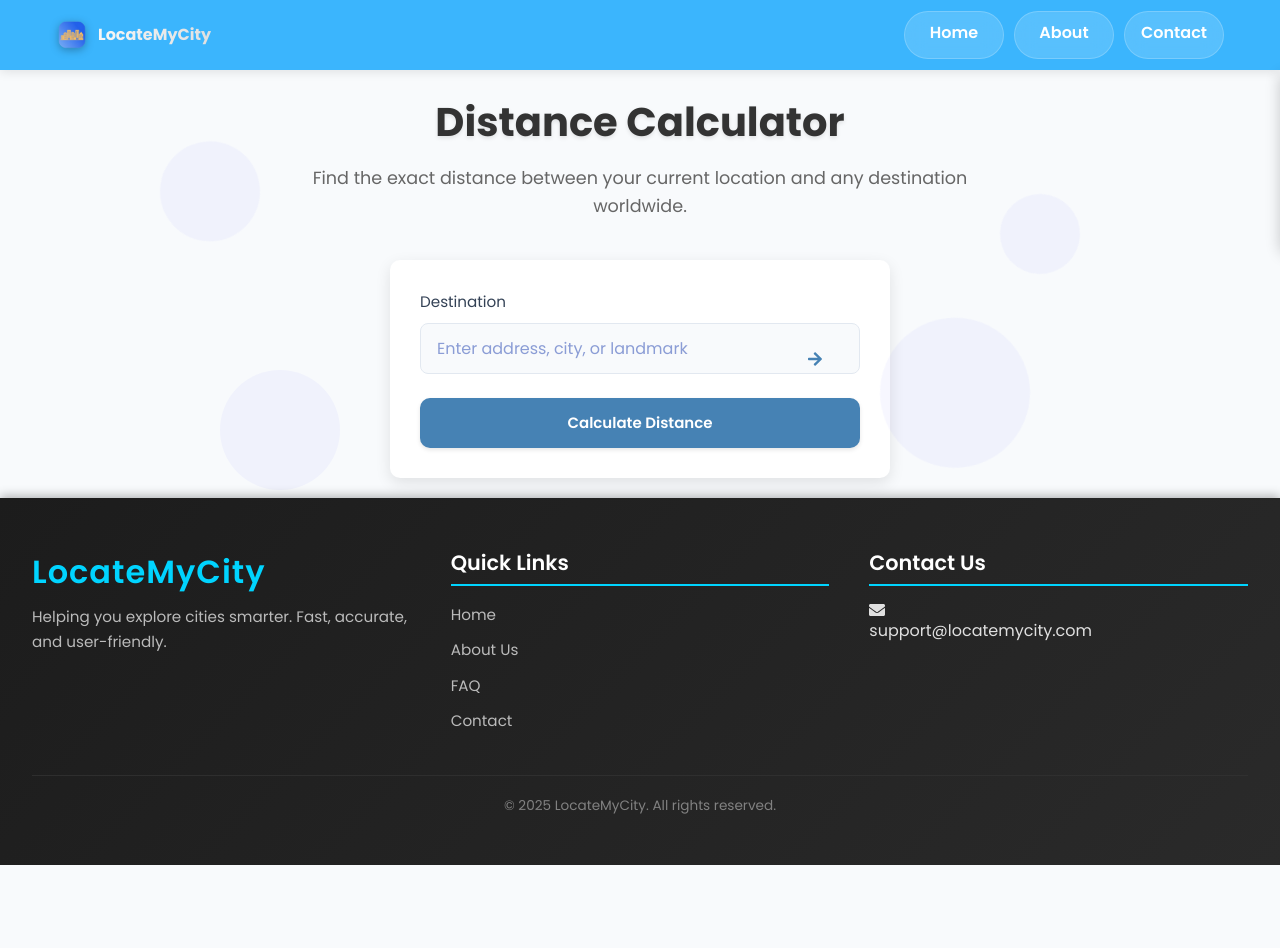
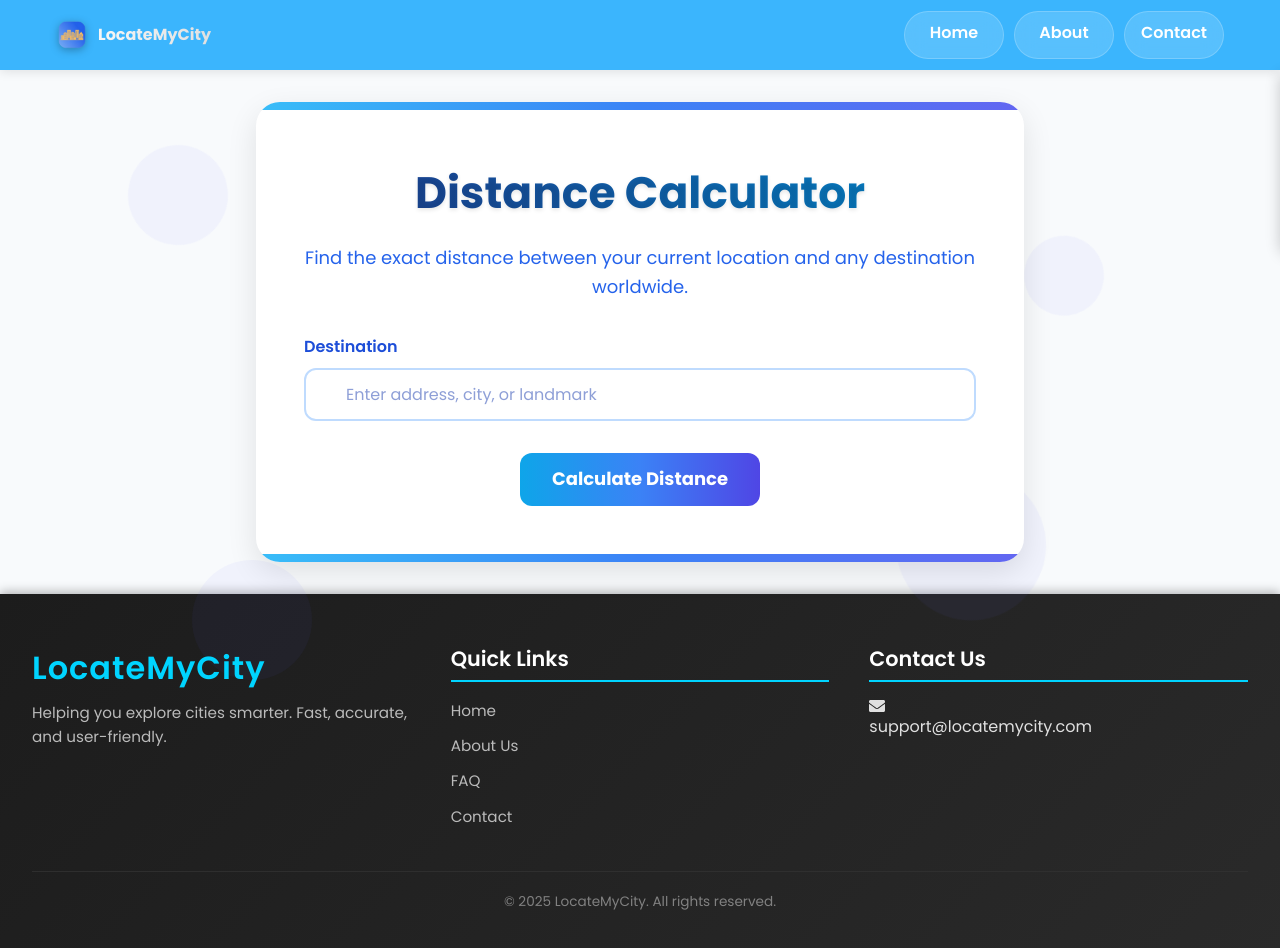
Before and after one commit to Malkan-Shaheen/locate-my-city, a Next.js app: page /location-from-me in a window 1280 px wide. Shown: the top 948 px of the page. Before the commit the page ends 865 px from the top, so only its background shows below. Built offline with nearby package versions, Linux system fonts and the light colour scheme.

Commit message:
form style consistency maintained

```diff
--- a/app/location-from-location/location-to-location/page.jsx
+++ b/app/location-from-location/location-to-location/page.jsx
@@ -47,18 +47,24 @@ export default function DistanceCalculator() {
   <title>Distance Calculator | LocateMyCity</title>
   <meta name="robots" content="index, follow" />
   <link rel="icon" type="image/png" href="/images/cityfav.png" />
-  <link rel="stylesheet" href="https://cdnjs.cloudflare.com/ajax/libs/font-awesome/6.0.0-beta3/css/all.min.css" />
+  <link
+    rel="stylesheet"
+    href="https://cdnjs.cloudflare.com/ajax/libs/font-awesome/6.0.0-beta3/css/all.min.css"
+  />
 </Head>
 
-
-      <main className="distance-page">
-        <div className="page-title">
+<main className="main2">
+  <div className="card2">
+    <div className="card-border-top2" />
+    <div className="card-content2">
+      <div className="heading2">
         <h1>Distance Calculator</h1>
         <p>Find the exact distance between two locations worldwide.</p>
       </div>
 
-        <div className="distance-container">
-          <div className="distance-form">
+      <div className="form2">
+        {/* Source Location */}
+        <div className="input-group2">
           <LocationInput
             label="Source Location"
             value={source}
@@ -66,7 +72,10 @@ export default function DistanceCalculator() {
             onPlaceSelect={setSourcePlace}
             placeholder="Enter address, city, or landmark"
           />
+        </div>
 
+        {/* Destination Location */}
+        <div className="input-group2">
           <LocationInput
             label="Destination Location"
             value={destination}
@@ -74,25 +83,30 @@ export default function DistanceCalculator() {
             onPlaceSelect={setDestinationPlace}
             placeholder="Enter address, city, or landmark"
           />
+        </div>
 
-            <button
-              className="calculate-btn"
-              onClick={handleCalculate}
-
-            >
+        {/* Button */}
+        <div className="button-wrapper2">
+          <button onClick={handleCalculate}>
             {isLoading ? (
-                <span><span className="spinner"></span> Calculating</span>
+              <span>
+                <span className="spinner"></span> Calculating
+              </span>
             ) : (
               <>
                 <span>Calculate Distance</span>
-                  <i className="fas fa-arrow-right" style={{ marginLeft: '8px' }}></i>
+                <i className="fas fa-arrow-right" style={{ marginLeft: "8px" }}></i>
               </>
             )}
           </button>
         </div>
       </div>
+    </div>
+    <div className="card-border-bottom2" />
+  </div>
 </main>
 <Footer />
+
     </>
   );
 }
--- a/app/location-from-me/page.jsx
+++ b/app/location-from-me/page.jsx
@@ -83,39 +83,61 @@ export default function DistanceCalculator() {
   <title>Distance Calculator | LocateMyCity</title>
   <link rel="icon" type="image/png" href="/favicon.png" />
   <meta name="robots" content="index, follow"></meta>
-        <link href="https://fonts.googleapis.com/css2?family=Poppins:wght@300;400;600;700&display=swap" rel="stylesheet" />
-        <link rel="stylesheet" href="https://cdnjs.cloudflare.com/ajax/libs/font-awesome/6.0.0-beta3/css/all.min.css" />
+  <link
+    href="https://fonts.googleapis.com/css2?family=Poppins:wght@300;400;600;700&display=swap"
+    rel="stylesheet"
+  />
+  <link
+    rel="stylesheet"
+    href="https://cdnjs.cloudflare.com/ajax/libs/font-awesome/6.0.0-beta3/css/all.min.css"
+  />
 </Head>
 
-      <main className="distance-page">
+<main className="main2">
   <div className="floating-elements">
-          <div className="floating-element" style={{ width: '100px', height: '100px', top: '20%', left: '10%', animationDelay: '0s' }}></div>
-          <div className="floating-element" style={{ width: '150px', height: '150px', top: '60%', left: '70%', animationDelay: '2s' }}></div>
-          <div className="floating-element" style={{ width: '80px', height: '80px', top: '30%', left: '80%', animationDelay: '4s' }}></div>
-          <div className="floating-element" style={{ width: '120px', height: '120px', top: '70%', left: '15%', animationDelay: '6s' }}></div>
+    <div
+      className="floating-element"
+      style={{ width: "100px", height: "100px", top: "20%", left: "10%", animationDelay: "0s" }}
+    ></div>
+    <div
+      className="floating-element"
+      style={{ width: "150px", height: "150px", top: "60%", left: "70%", animationDelay: "2s" }}
+    ></div>
+    <div
+      className="floating-element"
+      style={{ width: "80px", height: "80px", top: "30%", left: "80%", animationDelay: "4s" }}
+    ></div>
+    <div
+      className="floating-element"
+      style={{ width: "120px", height: "120px", top: "70%", left: "15%", animationDelay: "6s" }}
+    ></div>
   </div>
 
-        <div className="page-title">
+  <div className="card2">
+    <div className="card-border-top2" />
+    <div className="card-content2">
+      <div className="heading2">
         <h1>Distance Calculator</h1>
         <p>Find the exact distance between your current location and any destination worldwide.</p>
       </div>
 
-        <div className="distance-container">
-          <div className="distance-form">
-            <div className="form-group">
+      <div className="form2">
+        {/* Destination Input */}
+        <div className="input-group2">
           <label htmlFor="destination">Destination</label>
-              <div style={{ position: 'relative' }}>
+          <div className="input-wrapper2" style={{ position: "relative" }}>
             <input
               ref={destinationInputRef}
               type="text"
               id="destination"
-                  className="form-control"
               placeholder="Enter address, city, or landmark"
               value={destinationInput}
               onChange={handleInputChange}
               onFocus={() => setShowSuggestions(true)}
               onBlur={() => setTimeout(() => setShowSuggestions(false), 200)}
-                  aria-describedby={showSuggestions && suggestions.length > 0 ? "destination-suggestions" : undefined}
+              aria-describedby={
+                showSuggestions && suggestions.length > 0 ? "destination-suggestions" : undefined
+              }
               aria-expanded={showSuggestions && suggestions.length > 0}
               aria-autocomplete="list"
               role="combobox"
@@ -124,17 +146,18 @@ export default function DistanceCalculator() {
               onClick={() => setShowSuggestions(true)}
               aria-label="Show location suggestions"
               style={{
-                    position: 'absolute',
-                    right: '10px',
-                    top: '12px',
-                    background: 'transparent',
-                    border: 'none',
-                    cursor: 'pointer',
-                    color: '#4682B4',
-                    fontSize: '1rem',
-                    padding: '5px',
-                    borderRadius: '50%',
-                    transition: 'all 0.3s ease'
+                position: "absolute",
+                right: "10px",
+                top: "12px",
+                background: "transparent",
+                border: "none",
+                cursor: "pointer",
+                color: "#4682B4",
+                fontSize: "1rem",
+                padding: "5px",
+                borderRadius: "50%",
+                transition: "all 0.3s ease",
+                display: "none",
               }}
             >
               <FaArrowRight />
@@ -157,13 +180,19 @@ export default function DistanceCalculator() {
           </div>
         </div>
 
-            <button className="calculate-btn" onClick={handleCalculate}>
+        {/* Button */}
+        <div className="button-wrapper2">
+          <button onClick={handleCalculate}>
             <span id="btnText">Calculate Distance</span>
           </button>
         </div>
       </div>
+    </div>
+    <div className="card-border-bottom2" />
+  </div>
 </main>
 <Footer />
+
     </>
   );
 }
```
Lines whose indentation alone changed are shown as unchanged.
